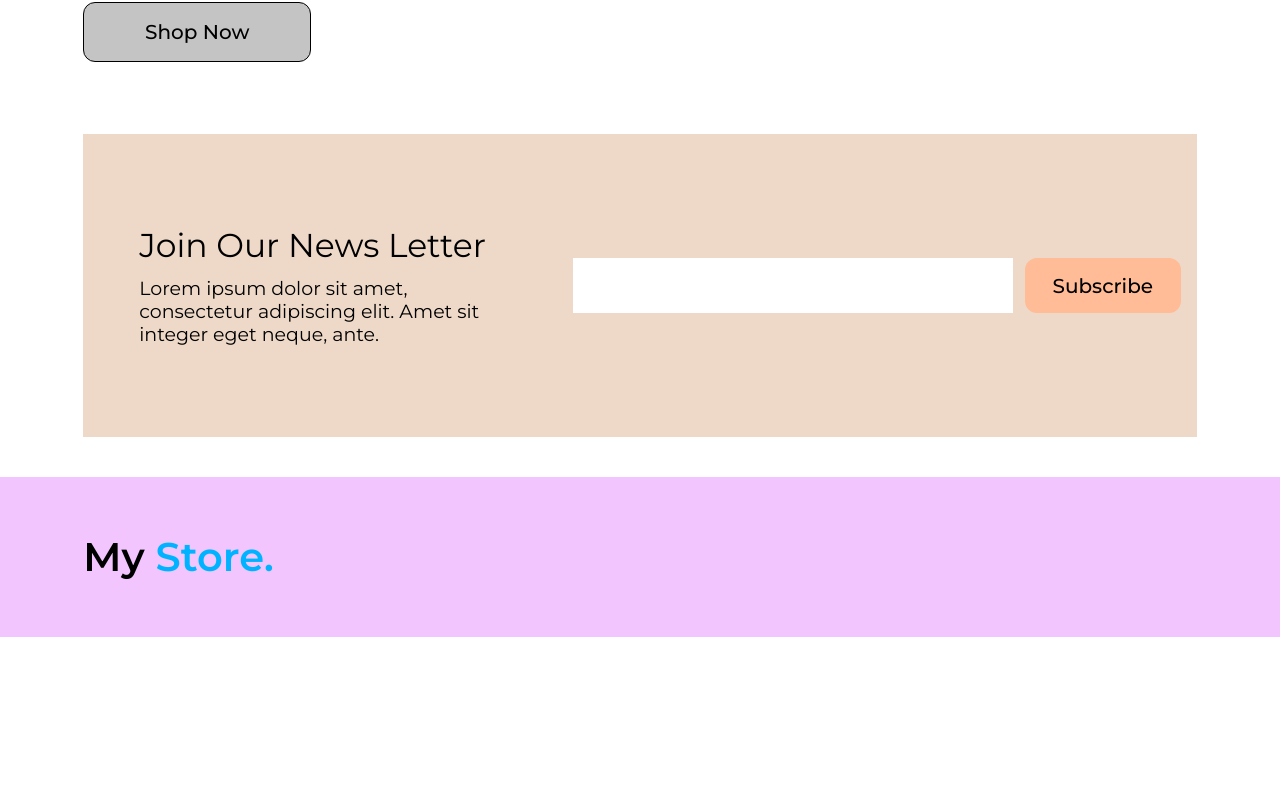
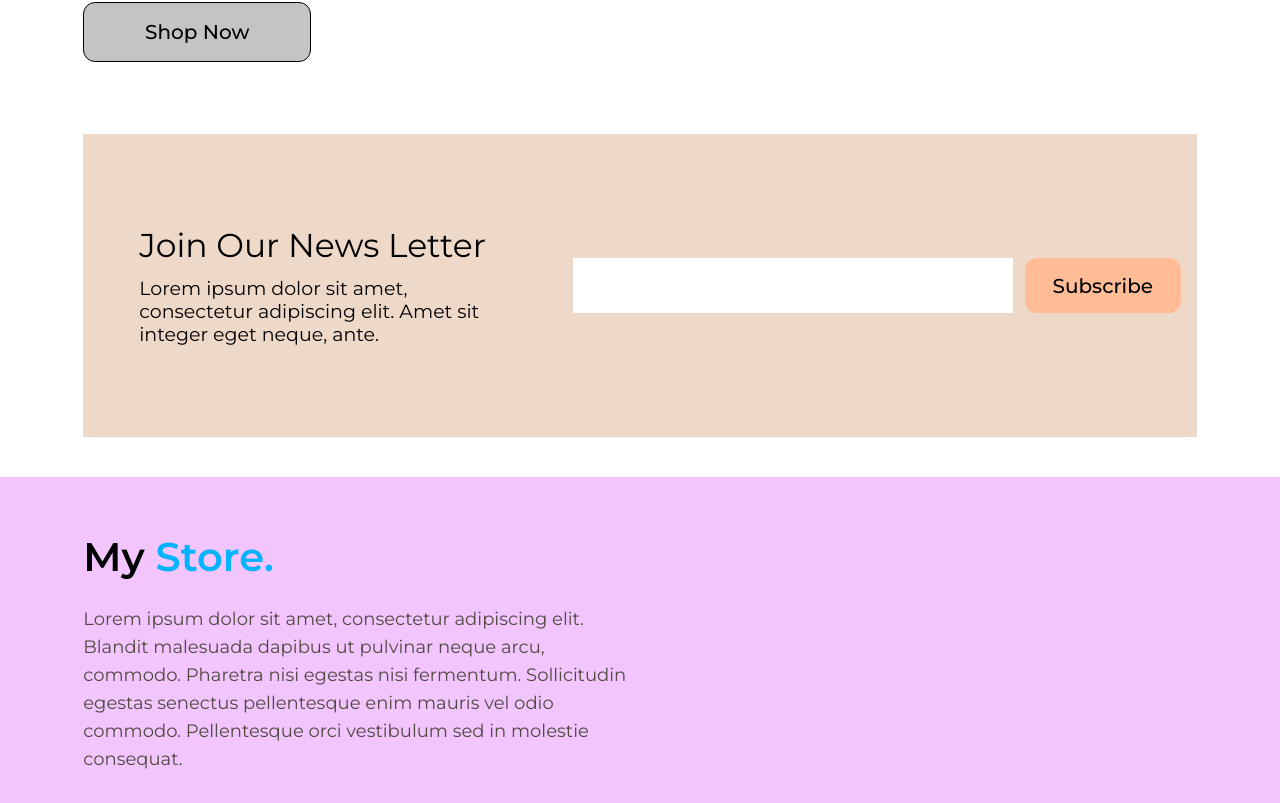
Before and after one commit to gift56/fitness_shop, a React (Vite) app: page / in a window 1280 px wide. Shown: the part 3882-4685 px from the top of the page. Before the commit the page ends 4519 px from the top, so only its background shows below. Built offline with nearby package versions, Linux system fonts and the light colour scheme.

Commit message:
working on footer

```diff
--- a/src/components/Footer.jsx
+++ b/src/components/Footer.jsx
@@ -2,6 +2,8 @@ import React from "react";
 import { Link } from "react-scroll";
 
 const Footer = () => {
+  const footerRows = [{}];
+
   return (
     <footer className="bg-[#F3C5FF]">
       <div className="container md:py-16 py-12">
@@ -12,7 +14,15 @@ const Footer = () => {
                 My <span className="text-primary">Store.</span>
               </Link>
             </h2>
+            <p className="text-[#504A41] lg:text-lg text-base font-normal">
+              Lorem ipsum dolor sit amet, consectetur adipiscing elit. Blandit
+              malesuada dapibus ut pulvinar neque arcu, commodo. Pharetra nisi
+              egestas nisi fermentum. Sollicitudin egestas senectus pellentesque
+              enim mauris vel odio commodo. Pellentesque orci vestibulum sed in
+              molestie consequat.
+            </p>
           </div>
+          <div className="flex flex-wrap gap-8 items-start justify-start flex-1"></div>
         </div>
       </div>
     </footer>
```
